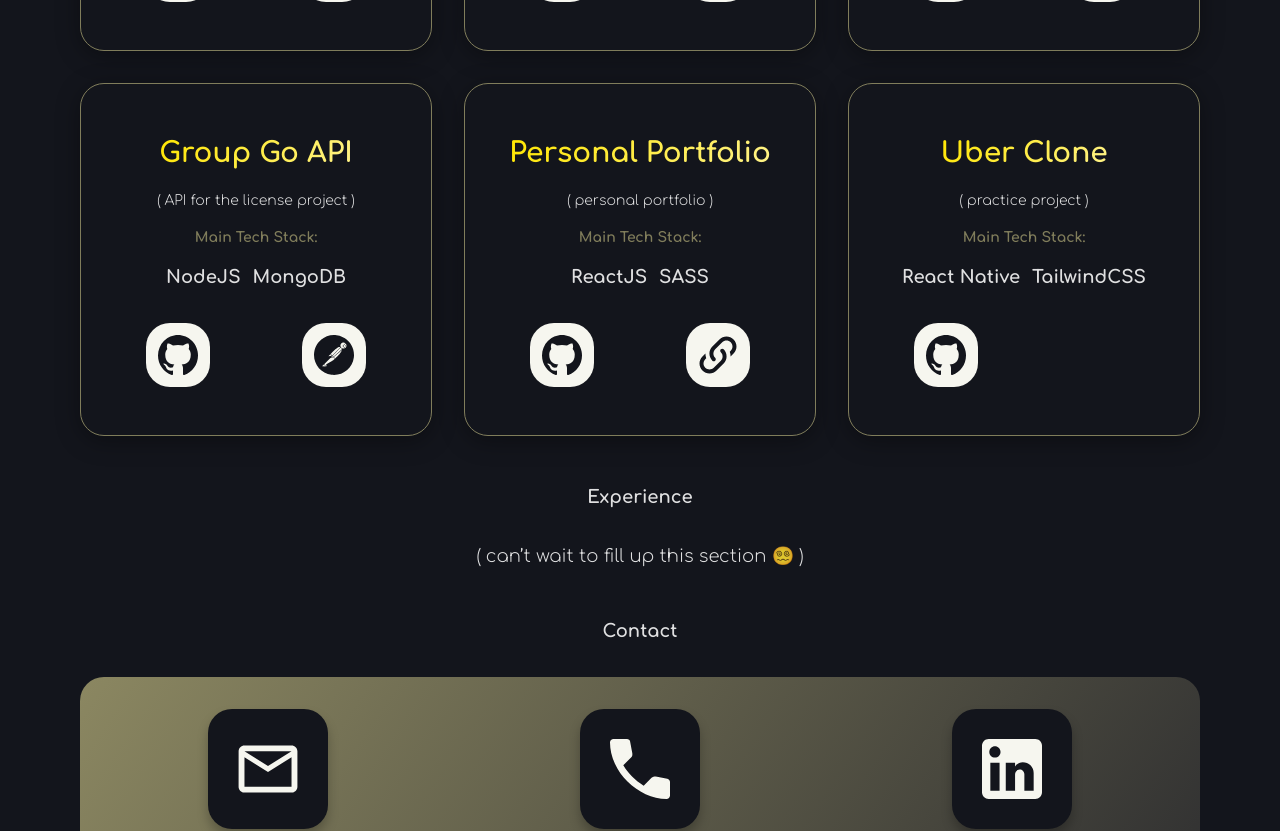
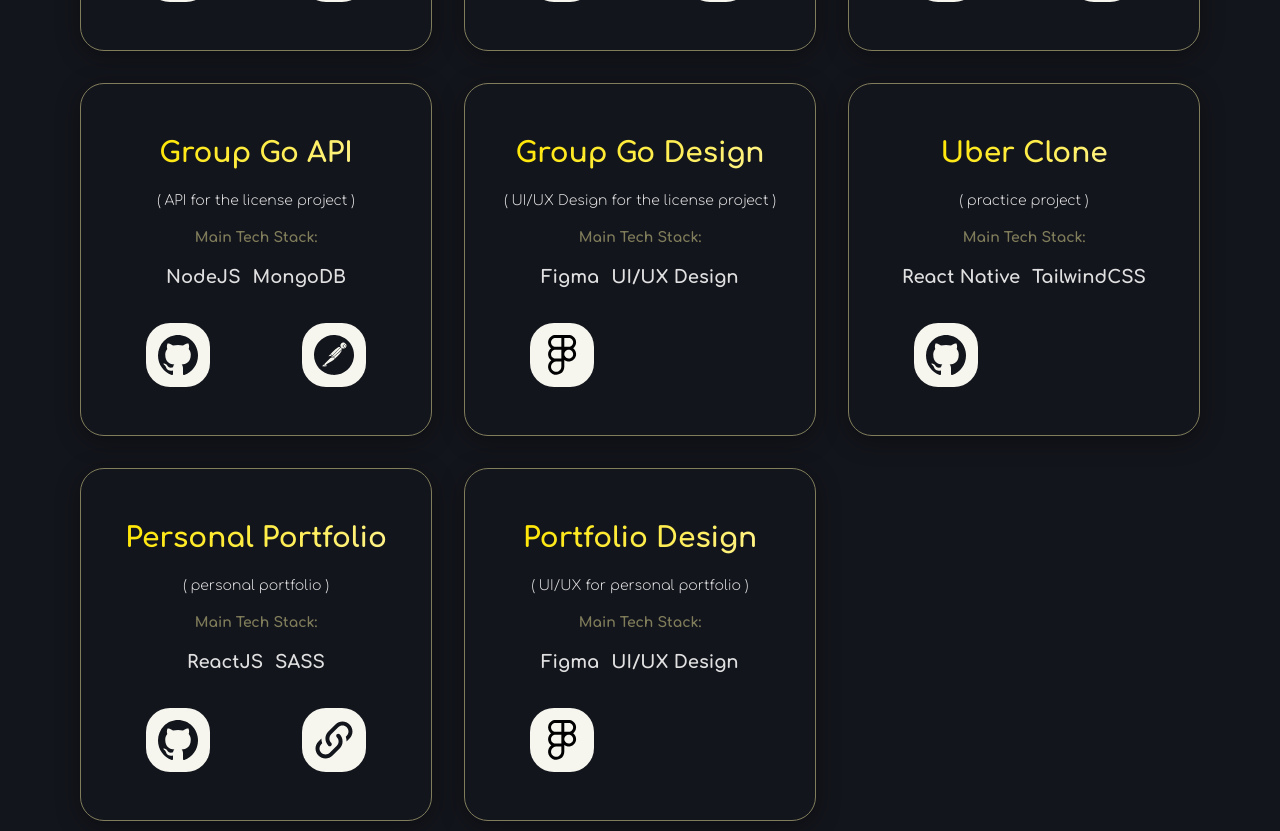
Before and after one commit to covaci-edvin/personal-portfolio-covaci-edvin, a React (Vite) app: page / in a window 1280 px wide. Shown: the part 1440-2271 px from the top of the page. Built offline with nearby package versions, Linux system fonts and the light colour scheme.

Commit message:
work update

```diff
--- a/src/components/sections/work/Project.jsx
+++ b/src/components/sections/work/Project.jsx
@@ -2,6 +2,7 @@ import classes from "./Project.module.scss";
 import githubIcon from "../../../assets/github.svg";
 import postmanIcon from "../../../assets/postman.svg";
 import liveIcon from "../../../assets/link.svg";
+import fimgaIcon from "../../../assets/figma.svg";
 import Link from "./Link";
 
 const Project = (props) => {
@@ -25,6 +26,7 @@ const Project = (props) => {
           <Link icon={postmanIcon} url={props.apiDocumentationLink} />
         )}
         {props.liveLink && <Link icon={liveIcon} url={props.liveLink} />}
+        {props.figmaLink && <Link icon={fimgaIcon} url={props.figmaLink} />}
       </div>
     </div>
   );
--- a/src/components/sections/work/Work.jsx
+++ b/src/components/sections/work/Work.jsx
@@ -11,6 +11,7 @@ const projects = [
     github: "https://github.com/covaci-edvin/natours-project",
     live: "https://natours-advaced-css-sass-practice.netlify.app/",
     apiDocumentation: "",
+    figma: "",
   },
   {
     id: 2,
@@ -20,6 +21,7 @@ const projects = [
     github: "https://github.com/covaci-edvin/trillo-traveling-project",
     live: "https://trillo-traveling.netlify.app/",
     apiDocumentation: "",
+    figma: "",
   },
   {
     id: 3,
@@ -29,6 +31,7 @@ const projects = [
     github: "https://github.com/covaci-edvin/expense-tracker",
     live: "https://expense-tracker-react-practice-ed.netlify.app",
     apiDocumentation: "",
+    figma: "",
   },
   {
     id: 4,
@@ -39,15 +42,18 @@ const projects = [
     live: "",
     apiDocumentation:
       "https://documenter.getpostman.com/view/20249850/2s935vjK8s",
+    figma: "",
   },
   {
     id: 5,
-    title: "Personal Portfolio",
-    description: "personal portfolio",
-    techStack: ["ReactJS", "SASS"],
-    github: "https://github.com/covaci-edvin/personal-portfolio-covaci-edvin",
-    live: "https://personal-portfolio-covaci-edvin.vercel.app/",
+    title: "Group Go Design",
+    description: "UI/UX Design for the license project",
+    techStack: ["Figma", "UI/UX Design"],
+    github: "",
+    live: "",
     apiDocumentation: "",
+    figma:
+      "https://www.figma.com/file/Pf5Fl7Mj5plomkpvFQFiNP/Untitled?node-id=0%3A1&t=SKry51fxu2qARBEE-1",
   },
   {
     id: 6,
@@ -57,6 +63,28 @@ const projects = [
     github: "https://github.com/covaci-edvin/uber-clone",
     live: "",
     apiDocumentation: "",
+    figma: "",
+  },
+  {
+    id: 8,
+    title: "Personal Portfolio",
+    description: "personal portfolio",
+    techStack: ["ReactJS", "SASS"],
+    github: "https://github.com/covaci-edvin/personal-portfolio-covaci-edvin",
+    live: "https://personal-portfolio-covaci-edvin.vercel.app/",
+    apiDocumentation: "",
+    figma: "",
+  },
+  {
+    id: 9,
+    title: "Portfolio Design",
+    description: "UI/UX for personal portfolio",
+    techStack: ["Figma", "UI/UX Design"],
+    github: "",
+    live: "",
+    apiDocumentation: "",
+    figma:
+      "https://www.figma.com/file/FXfn0hEOP03aAvHvqjgVXh/Untitled?node-id=0%3A1&t=IPLlmqkiKjACuenK-1",
   },
 ];
 
@@ -76,6 +104,7 @@ const Work = () => {
             githubLink={project.github}
             liveLink={project.live}
             apiDocumentationLink={project.apiDocumentation}
+            figmaLink={project.figma}
           />
         ))}
       </div>
--- a/src/global-styles/global-variables.css
+++ b/src/global-styles/global-variables.css
@@ -5,6 +5,7 @@
   --color-primary-dark-hover: #21232b;
   --color-backdrop: #fff38b66;
   --color-backdrop-not-supported: #807d5be8;
+  --color: #2e99ae9a;
 
   --box-shadow-container: 0 0.5rem 2.3rem rgba(0, 0, 0, 0.35);
   --box-shadow-contact-cta-btn: 0 0.7rem 1.1rem rgba(0, 0, 0, 0.25);
```
Also changed, not shown: src/assets/figma.svg (added).
